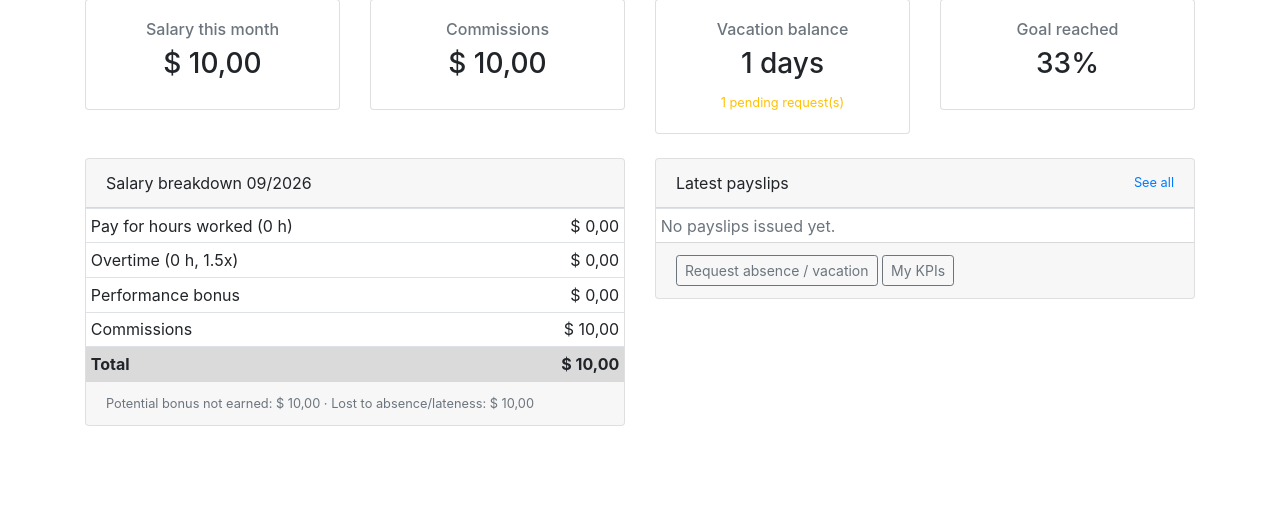
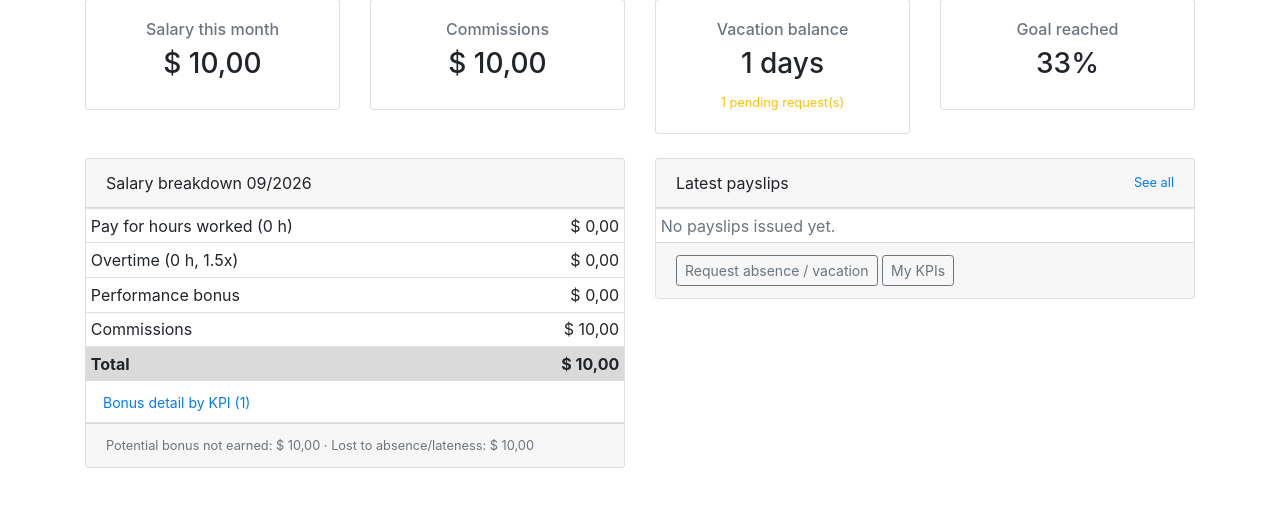
Before and after one commit to bambinounos/employees-overtime, a Django app: page /mi-panel/ in a window 1280 px wide. Shown: the part 153-660 px from the top of the page. Run offline with Django 5.2, Linux system fonts and the light colour scheme; a user stored in the database is signed in; data comes from the database, SQL or seed files in the repository; tables that the repository leaves empty hold one stand-in row (values such as "Sample post"); data that the repository does not hold is empty; some libraries are stand-ins or nearby versions.

Commit message:
feat(kpi): desglose del bono por KPI en página de salario y mi panel
Debajo del Performance Bonus, tabla plegable con cada KPI: resultado,
meta (ej. 'menos de 2'), cumplió sí/no y monto otorgado. Surge de la
auditoría al bono de agosto: solo se veía el total y no se sabía qué
KPI estaba pagando. Registros ES incluidos.

```diff
--- a/employees/templates/employees/mi_panel.html
+++ b/employees/templates/employees/mi_panel.html
@@ -69,6 +69,43 @@
                     <td>{% trans "Total" %}</td>
                     <td class="text-right">$ {{ salary.total_salary|floatformat:2 }}</td></tr>
             </table>
+            {% if bonus_breakdown %}
+            <div class="px-3 py-2 border-bottom">
+                <button class="btn btn-link btn-sm p-0 text-decoration-none" type="button"
+                        data-toggle="collapse" data-target="#bonusBreakdownPanel" aria-expanded="false">
+                    {% trans "Bonus detail by KPI" %} ({{ bonus_breakdown|length }})
+                </button>
+                <div class="collapse" id="bonusBreakdownPanel">
+                    <table class="table table-sm mb-0 mt-1">
+                        <thead>
+                            <tr class="small text-muted">
+                                <th>{% trans "KPI" %}</th>
+                                <th>{% trans "Result" %}</th>
+                                <th>{% trans "Target" %}</th>
+                                <th class="text-center">{% trans "Met" %}</th>
+                                <th class="text-right">{% trans "Bonus" %}</th>
+                            </tr>
+                        </thead>
+                        <tbody>
+                            {% for b in bonus_breakdown %}
+                            <tr>
+                                <td>{{ b.name }}</td>
+                                <td>{{ b.actual }}</td>
+                                <td>{{ b.target_label }}</td>
+                                <td class="text-center">
+                                    {% if b.met %}<span class="text-success">&#10003;</span>
+                                    {% else %}<span class="text-danger">&#10007;</span>{% endif %}
+                                </td>
+                                <td class="text-right {% if b.bonus > 0 %}text-success font-weight-bold{% else %}text-muted{% endif %}">
+                                    {% if b.bonus > 0 %}+ {% endif %}${{ b.bonus|floatformat:2 }}
+                                </td>
+                            </tr>
+                            {% endfor %}
+                        </tbody>
+                    </table>
+                </div>
+            </div>
+            {% endif %}
             <div class="card-footer small text-muted">
                 {% trans "Potential bonus not earned" %}: $ {{ lost_bonus|floatformat:2 }}
                 · {% trans "Lost to absence/lateness" %}: $ {{ lost_lateness|floatformat:2 }}
--- a/employees/views.py
+++ b/employees/views.py
@@ -38,6 +38,13 @@ def employee_list(request):
         'show_inactive': show_inactive
     }
     return render(request, 'employees/employee_list.html', context)
+
+def _fmt_number(value):
+    """Decimal for display without trailing zeros: 2.00 -> '2', 0.22 -> '0.22'."""
+    d = value.normalize()
+    if d == d.to_integral_value():
+        d = d.quantize(Decimal(1))
+    return f"{d:n}"
 
 def _build_salary_context(employee, year, month):
     """Builds the salary breakdown + 'striking' metrics context shared by
@@ -82,6 +89,35 @@ def _build_salary_context(employee, year, month):
         else:
             percentage_potential = 0
 
+    # Per-KPI bonus breakdown. calculate_salary() above refreshes the
+    # EmployeePerformanceRecord rows, so this always reflects the latest
+    # configuration (target values, bonus rules and tiers).
+    bonus_breakdown = []
+    if salary is not None:
+        records = (EmployeePerformanceRecord.objects
+                   .filter(employee=employee, date__year=year, date__month=month)
+                   .select_related('kpi')
+                   .order_by('-bonus_awarded', 'kpi__name'))
+        for record in records:
+            kpi = record.kpi
+            is_percentage = (kpi.measurement_type == 'percentage'
+                             or kpi.internal_code == 'SALES_EFFECTIVENESS')
+            target = _fmt_number(kpi.target_value)
+            if kpi.measurement_type == 'count_lt':
+                target_label = f"menos de {target}"
+            elif is_percentage:
+                target_label = f"{target}% o más"
+            else:
+                target_label = f"{target} o más"
+            actual = f"{_fmt_number(record.actual_value)}%" if is_percentage else _fmt_number(record.actual_value)
+            bonus_breakdown.append({
+                'name': kpi.name,
+                'actual': actual,
+                'target_label': target_label,
+                'met': record.target_met,
+                'bonus': record.bonus_awarded,
+            })
+
     return {
         'employee': employee,
         'year': year,
@@ -93,6 +129,7 @@ def _build_salary_context(employee, year, month):
         'total_potential': total_potential,
         'percentage_potential': percentage_potential,
         'commission_amount': commission_amount,
+        'bonus_breakdown': bonus_breakdown,
     }
 
 
```
Also changed, not shown: employees/templates/employees/employee_salary.html (+45 -6 lines), locale/es/LC_MESSAGES/django.po, 1 other file.
